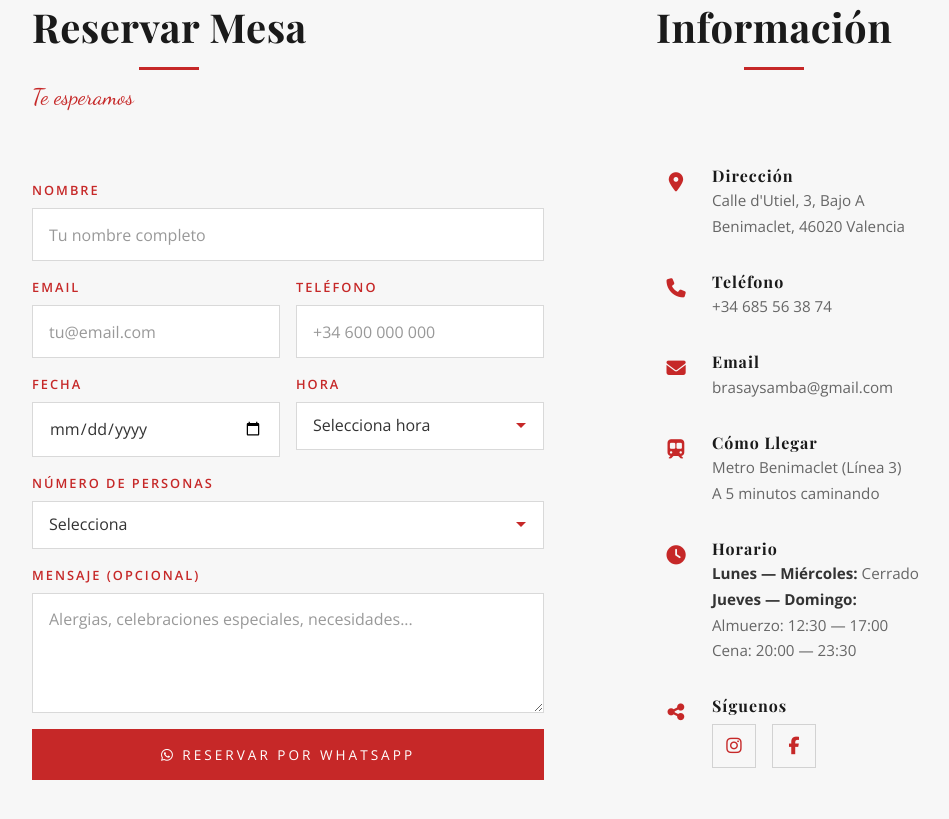
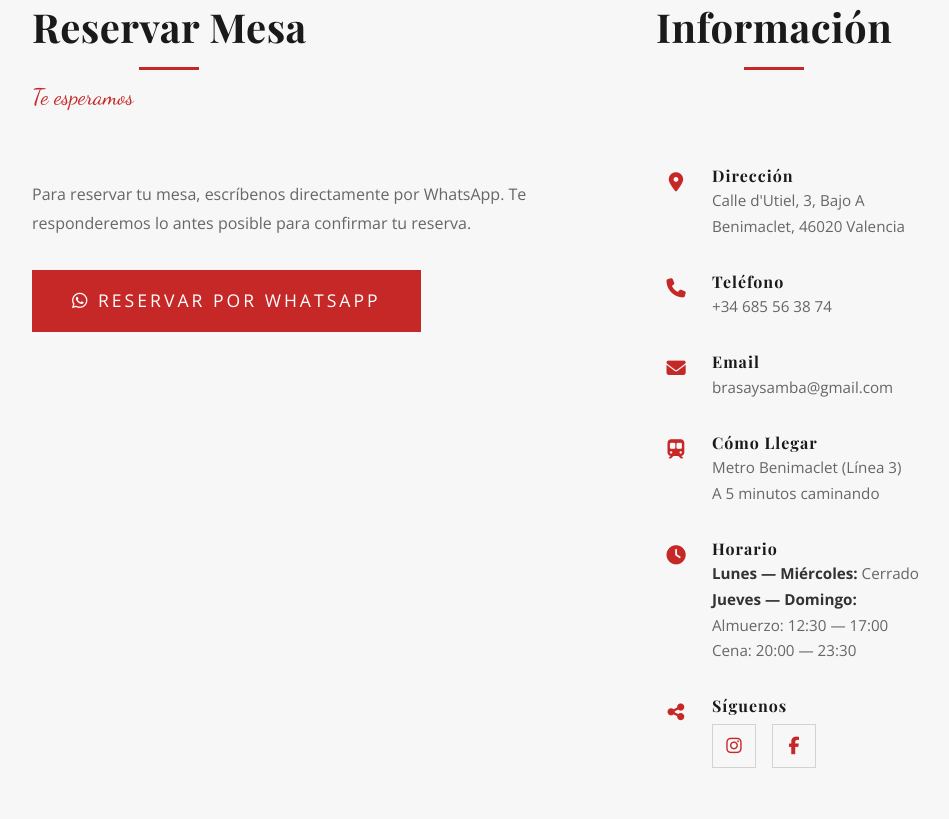
Before and after one commit to rodrigoobarbosaa/brasa-y-samba, a plain HTML site: page contato.html in a window 1280 px wide. Shown: the part 469-1288 px from the top of the page, without its empty margins (40-989 px from the left). Drawn offline with nearby package versions, Linux system fonts and the light colour scheme.

Commit message:
fix: remover formulário de reserva e usar WhatsApp direto
Substitui o formulário de reserva por um botão direto ao WhatsApp
na página de contato.

Co-Authored-By: Claude Opus 4.6 <noreply@anthropic.com>

```diff
--- a/contato.html
+++ b/contato.html
@@ -53,76 +53,14 @@
   <section class="section section-alt">
     <div class="container">
       <div class="contact-grid fade-in">
-        <!-- FORMULARIO -->
+        <!-- RESERVAR POR WHATSAPP -->
         <div>
           <div class="section-title" style="text-align: left;">
             <h2>Reservar Mesa</h2>
             <p class="section-subtitle">Te esperamos</p>
           </div>
-          <form class="contact-form" id="contactForm">
-            <div class="form-group">
-              <label for="nombre">Nombre</label>
-              <input type="text" id="nombre" name="nombre" required placeholder="Tu nombre completo">
-            </div>
-            <div class="form-row">
-              <div class="form-group">
-                <label for="email">Email</label>
-                <input type="email" id="email" name="email" required placeholder="tu@email.com">
-              </div>
-              <div class="form-group">
-                <label for="telefono">Teléfono</label>
-                <input type="tel" id="telefono" name="telefono" required placeholder="+34 600 000 000">
-              </div>
-            </div>
-            <div class="form-row">
-              <div class="form-group">
-                <label for="fecha">Fecha</label>
-                <input type="date" id="fecha" name="fecha" required>
-              </div>
-              <div class="form-group">
-                <label for="hora">Hora</label>
-                <select id="hora" name="hora" required>
-                  <option value="">Selecciona hora</option>
-                  <optgroup label="Almuerzo">
-                    <option value="12:30">12:30</option>
-                    <option value="13:00">13:00</option>
-                    <option value="13:30">13:30</option>
-                    <option value="14:00">14:00</option>
-                    <option value="14:30">14:30</option>
-                    <option value="15:00">15:00</option>
-                  </optgroup>
-                  <optgroup label="Cena">
-                    <option value="20:00">20:00</option>
-                    <option value="20:30">20:30</option>
-                    <option value="21:00">21:00</option>
-                    <option value="21:30">21:30</option>
-                    <option value="22:00">22:00</option>
-                  </optgroup>
-                </select>
-              </div>
-            </div>
-            <div class="form-group">
-              <label for="personas">Número de personas</label>
-              <select id="personas" name="personas" required>
-                <option value="">Selecciona</option>
-                <option value="1">1 persona</option>
-                <option value="2">2 personas</option>
-                <option value="3">3 personas</option>
-                <option value="4">4 personas</option>
-                <option value="5">5 personas</option>
-                <option value="6">6 personas</option>
-                <option value="7">7 personas</option>
-                <option value="8">8 personas</option>
-                <option value="9">9 personas</option>
-                <option value="10">10+ personas</option>
-              </select>
-            </div>
-            <div class="form-group">
-              <label for="mensaje">Mensaje (opcional)</label>
-              <textarea id="mensaje" name="mensaje" placeholder="Alergias, celebraciones especiales, necesidades..."></textarea>
-            </div>
-            <button type="submit" class="btn btn-primary"><i class="fa-brands fa-whatsapp"></i> Reservar por WhatsApp</button>
-          </form>
+          <p style="color: #666; line-height: 1.8; margin-bottom: 2rem;">Para reservar tu mesa, escríbenos directamente por WhatsApp. Te responderemos lo antes posible para confirmar tu reserva.</p>
+          <a href="https://wa.me/34685563874?text=Hola!%20Quiero%20reservar%20mesa%20en%20Brasa%20y%20Samba" target="_blank" class="btn btn-primary" style="font-size: 1.1rem; padding: 1rem 2.5rem;"><i class="fa-brands fa-whatsapp"></i> Reservar por WhatsApp</a>
         </div>
 
         <!-- INFO CONTACTO -->
```
